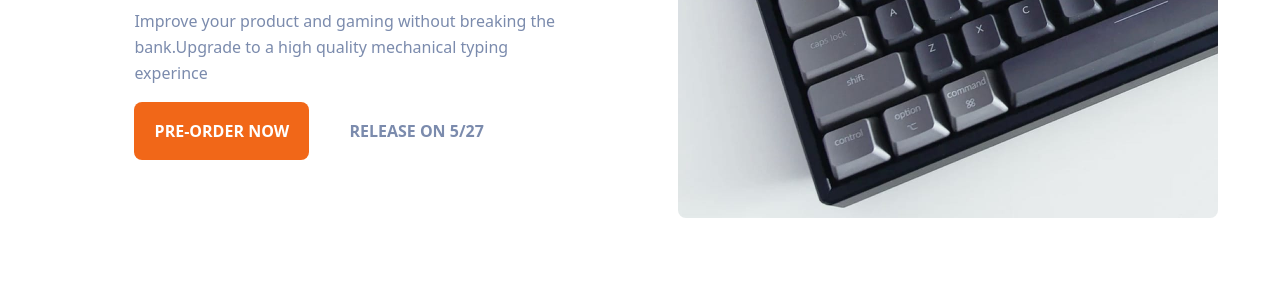
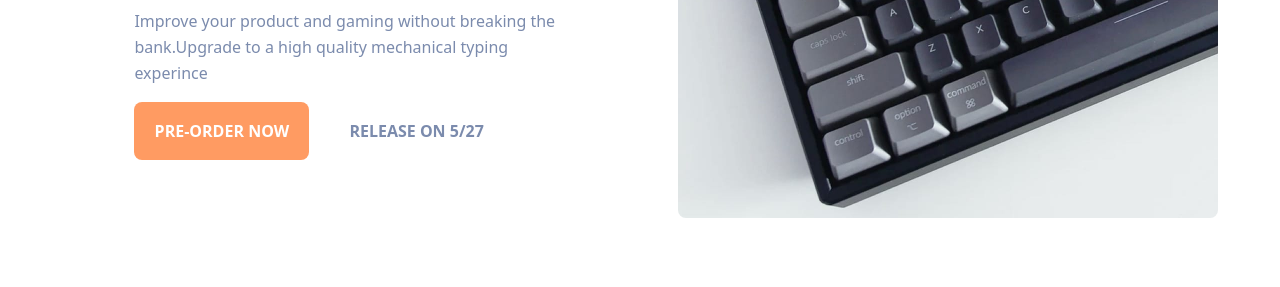
Before and after one commit to Amoatey/Type-master-pre-launch-project, a plain HTML site: page index.html in a window 1280 px wide. In both pictures the pointer is over the button 221 px from the left and 644 px from the top of the page. Shown: the part 513-800 px from the top of the page. Drawn offline with Linux system fonts and the light colour scheme.

Commit message:
made hover for second

```diff
--- a/styles.css
+++ b/styles.css
@@ -122,6 +122,12 @@ body{background-color: white;
     height: 58px;
     width: 175px;
 }
+.rectangle button:hover{
+    background-color: #ff9b62;
+    cursor: pointer;
+
+}
+
 
 .Release{
     /* width:127px; */
```
